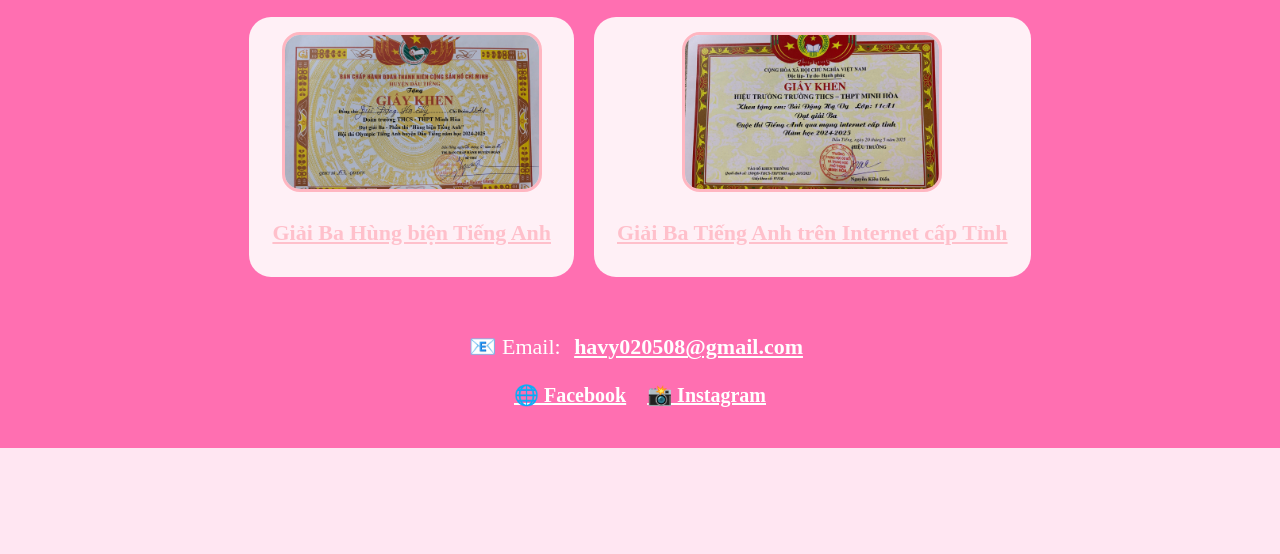
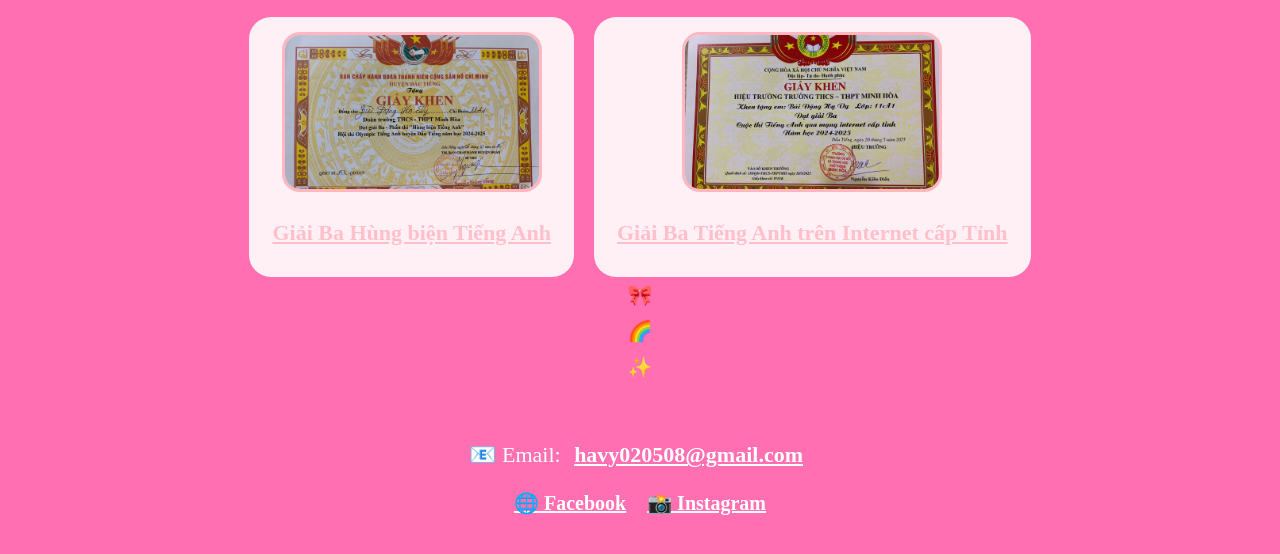
Before and after one commit to havy020508-svg/portfolio-cua-ahvy, a plain HTML site: page achievement.html in a window 1280 px wide. Shown: the part 754-1308 px from the top of the page. Before the commit the page ends 1202 px from the top, so only its background shows below. Drawn offline with Linux system fonts and the light colour scheme.

Commit message:
Update achievement.html

```diff
--- a/achievement.html
+++ b/achievement.html
@@ -67,6 +67,9 @@
     </div>
 
 </div>
+<div class="floating-sticker">🎀</div>
+<div class="floating-sticker rainbow">🌈</div>
+<div class="floating-sticker star">✨</div>
 
 </section>
 
```
